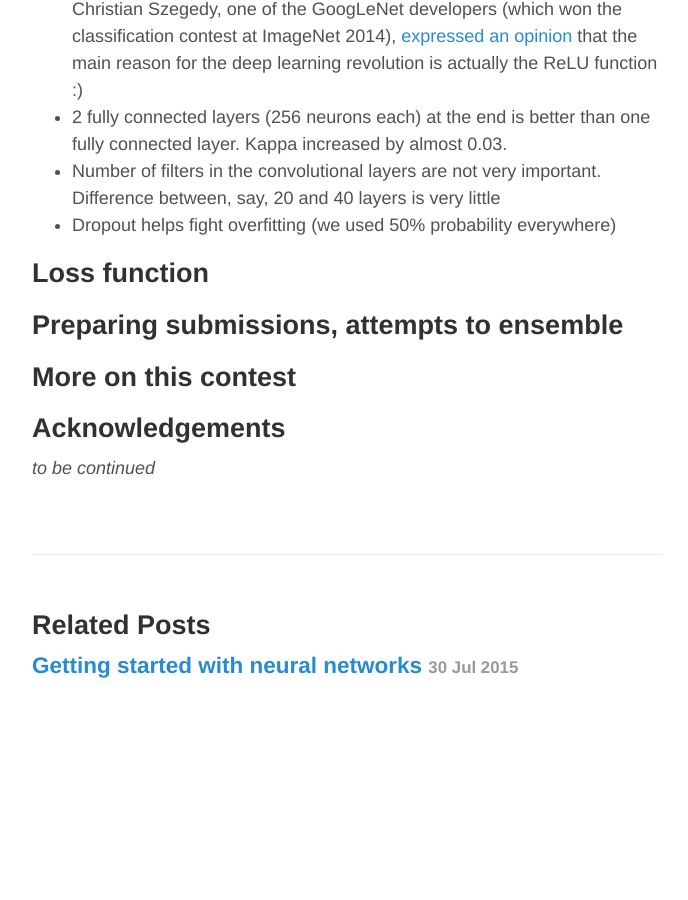
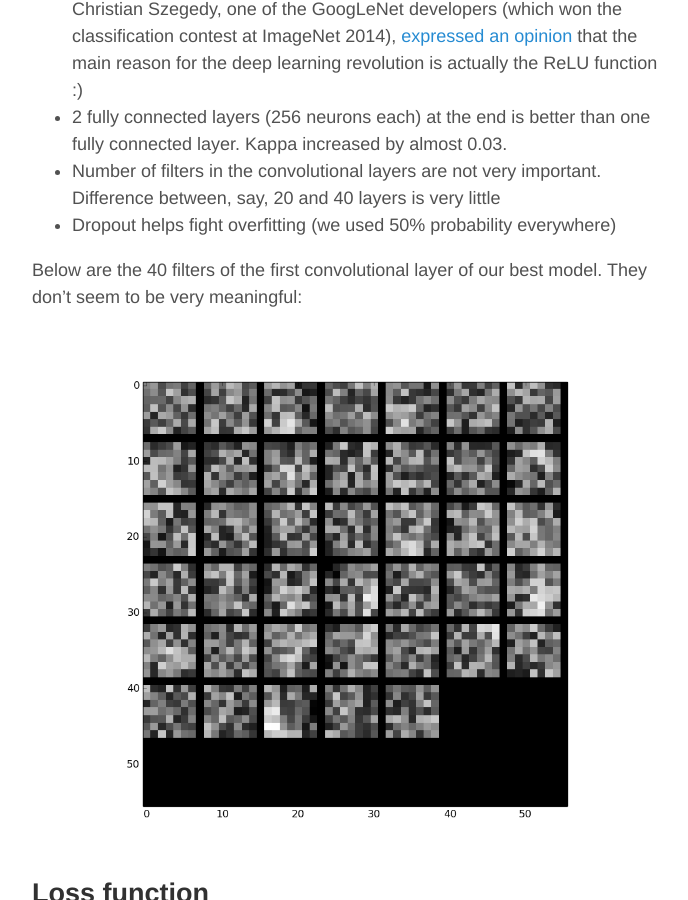
Before and after one commit to YerevaNN/yerevann.github.io, a Jekyll site: the page built from _posts/2015-08-15-diabetic-retinopathy-detection-contest-what-we-did-wrong.md, in a window 1280 px wide and 900 px high, scrolled down 10138 px. Shown: the whole window, without its empty margins (293-981 px from the left). Built offline with Jekyll 4.4.1, drawn with Linux system fonts in a browser that asks for light colours; comment, search, counter and statistics services are not loaded; before the commit the page ends 10908 px from its top, so only the background shows below that.

Commit message:
retinopathy post - convolution - filters

```diff
--- a/_posts/2015-08-15-diabetic-retinopathy-detection-contest-what-we-did-wrong.md
+++ b/_posts/2015-08-15-diabetic-retinopathy-detection-contest-what-we-did-wrong.md
@@ -135,6 +135,10 @@ Some observations related to the network architecture:
 * Number of filters in the convolutional layers are not very important. Difference between, say, 20 and 40 layers is very little
 * Dropout helps fight overfitting (we used 50% probability everywhere)
 
+Below are the 40 filters of the first convolutional layer of our best model. They don't seem to be very meaningful:
+
+![Filters of the 1st convolutional layer](/public/2015-08-15/convolutional-filters.png "Filters of the 1st convolutional layer")
+
 ## Loss function
 
 ## Preparing submissions, attempts to ensemble
```
Also changed, not shown: public/2015-08-15/convolutional-filters.png (added).
